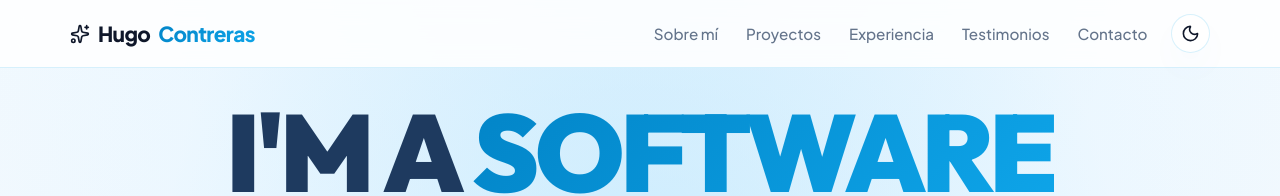
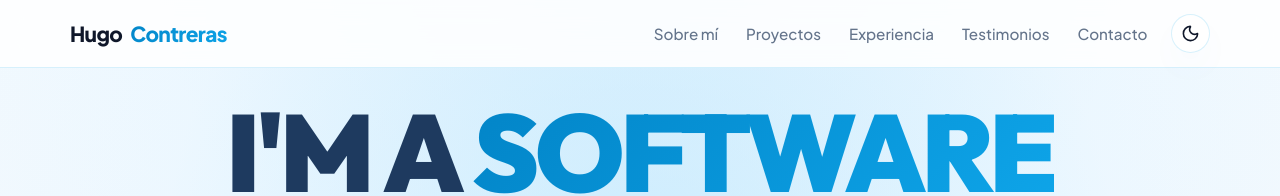
Before and after one commit to Hcontreras26/Portafolio, a React (Vite) app: page / in a window 1280 px wide. Shown: the top 196 px of the page. Built offline with nearby package versions, Linux system fonts and the light colour scheme; the HTML template or start-up script is replaced by a standard one.

Commit message:
style: remove sparkle icon from header logo

```diff
--- a/src/App.jsx
+++ b/src/App.jsx
@@ -217,7 +217,6 @@ function App() {
       <header className="topbar">
         <div className="container nav-wrap">
           <a href="#inicio" className="logo">
-            <Sparkles size={20} className="logo-sparkle" />
             Hugo<span>Contreras</span>
           </a>
 
```
